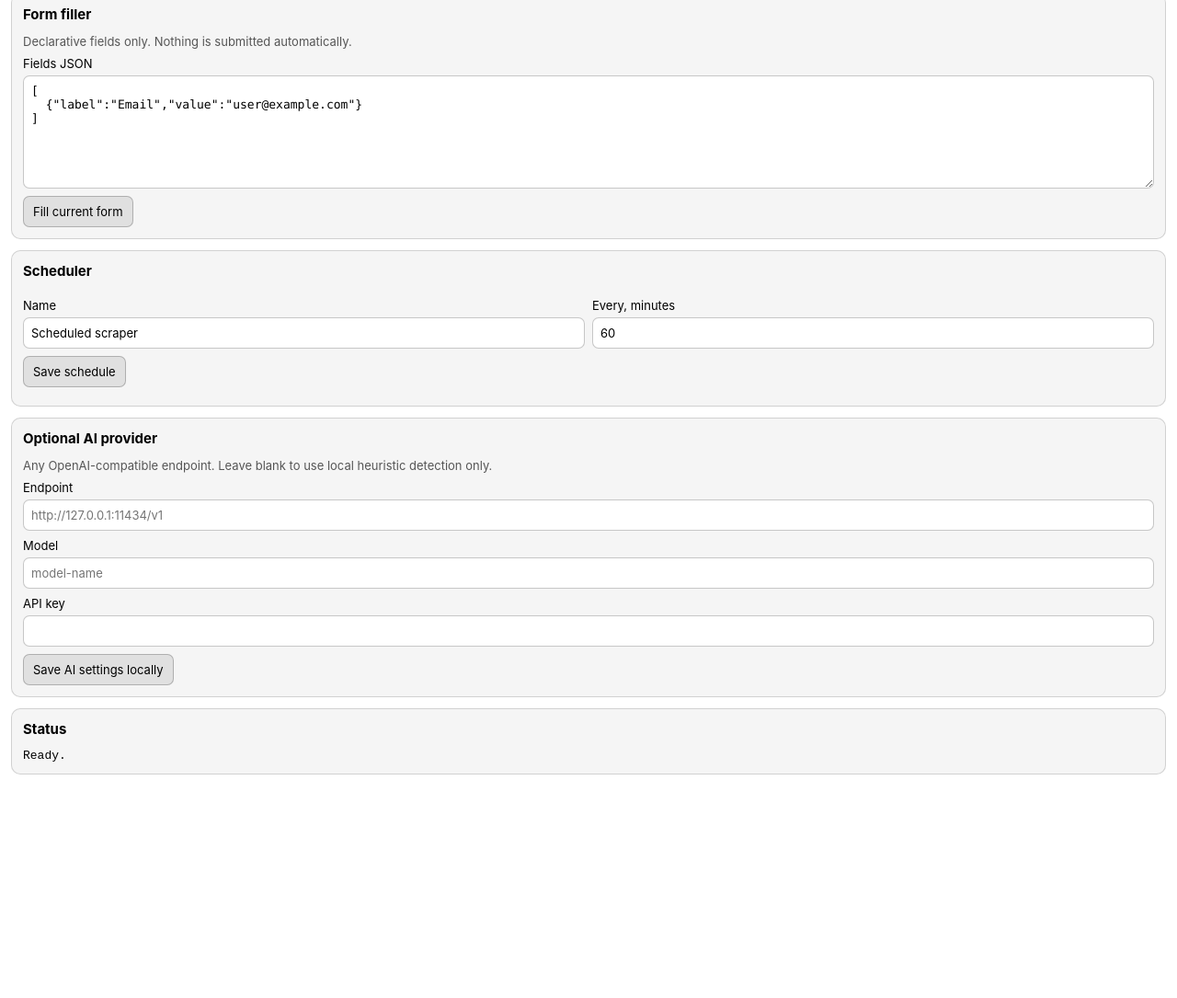
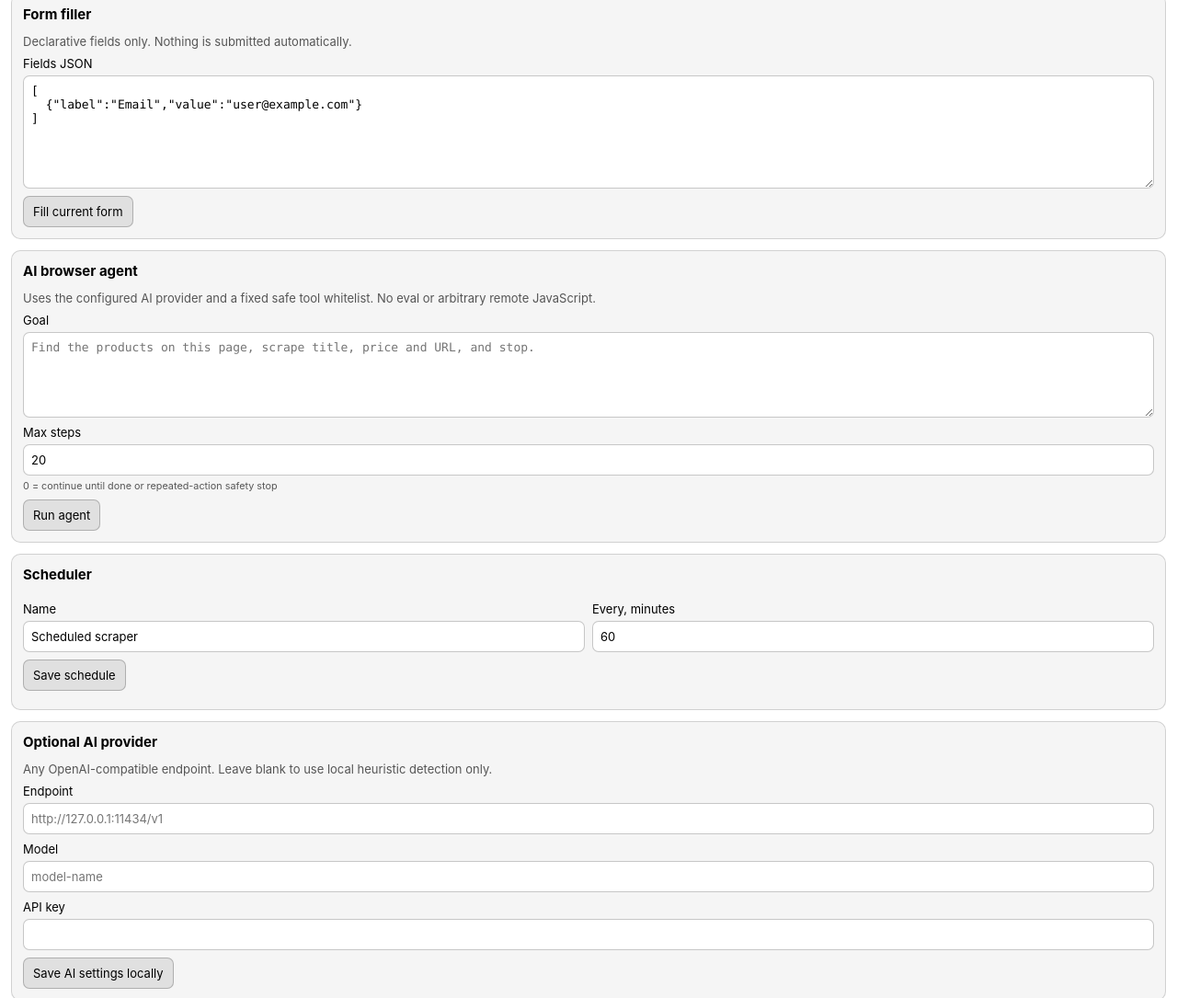
Before and after one commit to ZTD38F/WebScrapper, a browser extension: page sidepanel/index.html in a window 1280 px wide. Shown: the part 985-2070 px from the top of the page at 92% size. Before the commit the page ends 1839 px from the top, so only its background shows below. Drawn offline with Linux system fonts and the light colour scheme.

Commit message:
feat: add AI browser agent controls

```diff
--- a/sidepanel/index.html
+++ b/sidepanel/index.html
@@ -100,6 +100,19 @@
     </section>
 
     <section>
+      <h2>AI browser agent</h2>
+      <p class="muted">Uses the configured AI provider and a fixed safe tool whitelist. No eval or arbitrary remote JavaScript.</p>
+      <label>Goal
+        <textarea id="agentGoal" rows="5" placeholder="Find the products on this page, scrape title, price and URL, and stop."></textarea>
+      </label>
+      <label>Max steps
+        <input id="agentMaxSteps" type="number" min="0" value="20">
+        <small>0 = continue until done or repeated-action safety stop</small>
+      </label>
+      <button id="runAgent">Run agent</button>
+    </section>
+
+    <section>
       <h2>Scheduler</h2>
       <div class="grid">
         <label>Name <input id="jobName" value="Scheduled scraper"></label>
```
